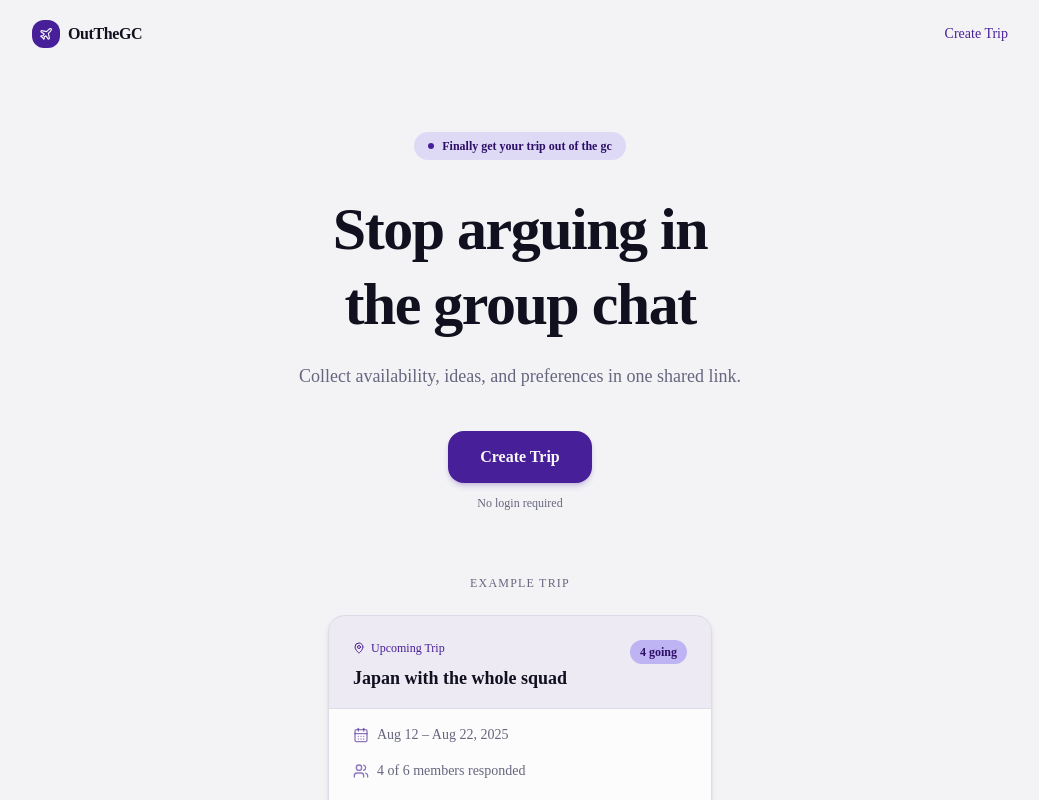
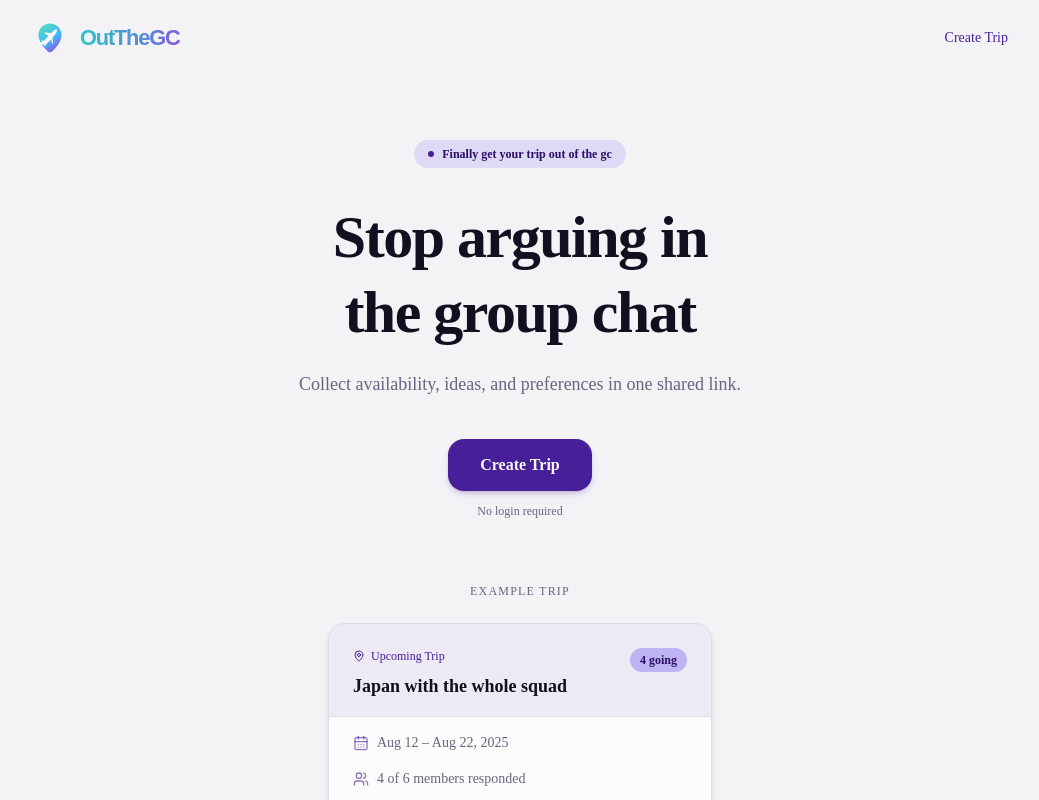
Before and after one commit to kylerhuu/OutTheGC-25, a Next.js app: page / in a window 1280 px wide. Shown: the top 800 px of the page, without its empty margins (120-1159 px from the left). Built offline with nearby package versions, Linux system fonts and the light colour scheme.

Commit message:
branding ui

```diff
--- a/app/layout.tsx
+++ b/app/layout.tsx
@@ -7,21 +7,9 @@ export const metadata: Metadata = {
   description: 'finally get your trip out of the gc',
   generator: 'v0.app',
   icons: {
-    icon: [
-      {
-        url: '/icon-light-32x32.png',
-        media: '(prefers-color-scheme: light)',
-      },
-      {
-        url: '/icon-dark-32x32.png',
-        media: '(prefers-color-scheme: dark)',
-      },
-      {
-        url: '/icon.svg',
-        type: 'image/svg+xml',
-      },
-    ],
-    apple: '/apple-icon.png',
+    icon: '/outthegc-mark.svg',
+    shortcut: '/outthegc-mark.svg',
+    apple: '/outthegc-mark.svg',
   },
 }
 
--- a/app/page.tsx
+++ b/app/page.tsx
@@ -1,8 +1,8 @@
 "use client"
 
 import { useState } from "react"
-import { Plane } from "lucide-react"
 import { CreateTripModal } from "@/components/tripsync/create-trip-modal"
+import { OutTheGCLogo } from "@/components/tripsync/outthegc-logo"
 import { TripPreviewCard } from "@/components/tripsync/trip-preview-card"
 
 export default function Home() {
@@ -12,12 +12,7 @@ export default function Home() {
     <main className="min-h-screen bg-background flex flex-col">
       {/* Nav */}
       <header className="w-full flex items-center justify-between px-6 py-5 max-w-5xl mx-auto">
-        <div className="flex items-center gap-2">
-          <div className="w-7 h-7 rounded-lg bg-primary flex items-center justify-center">
-            <Plane className="w-3.5 h-3.5 text-primary-foreground" />
-          </div>
-          <span className="text-base font-semibold text-foreground tracking-tight">OutTheGC</span>
-        </div>
+        <OutTheGCLogo markClassName="h-9 w-9" textClassName="h-7" />
         <button
           onClick={() => setModalOpen(true)}
           className="text-sm font-medium text-primary hover:opacity-80 transition-opacity"
--- a/components/tripsync/create-trip-modal.tsx
+++ b/components/tripsync/create-trip-modal.tsx
@@ -1,8 +1,9 @@
 "use client"
 
 import { useMemo, useState } from "react"
-import { X, Plane } from "lucide-react"
+import { X } from "lucide-react"
 import { CopyButton } from "@/components/tripsync/copy-button"
+import { OutTheGCLogo } from "@/components/tripsync/outthegc-logo"
 import type { TripRecord } from "@/lib/trip-types"
 
 interface CreateTripModalProps {
@@ -100,9 +101,7 @@ export function CreateTripModal({ open, onClose }: CreateTripModalProps) {
         {!generated ? (
           <>
             <div className="flex items-center gap-3 mb-6">
-              <div className="w-9 h-9 rounded-xl bg-primary/10 flex items-center justify-center">
-                <Plane className="w-4 h-4 text-primary" />
-              </div>
+              <OutTheGCLogo showText={false} markClassName="h-10 w-10" />
               <div>
                 <h2 id="modal-title" className="text-lg font-semibold text-foreground">
                   New Trip
@@ -181,9 +180,7 @@ export function CreateTripModal({ open, onClose }: CreateTripModalProps) {
           </>
         ) : (
           <div className="flex flex-col items-center text-center gap-5 py-2">
-            <div className="w-14 h-14 rounded-2xl bg-primary/10 flex items-center justify-center">
-              <Plane className="w-6 h-6 text-primary" />
-            </div>
+            <OutTheGCLogo showText={false} markClassName="h-16 w-16" />
             <div>
               <h2 className="text-xl font-semibold text-foreground mb-1">Your link is ready!</h2>
               <p className="text-sm text-muted-foreground">
--- /dev/null
+++ b/components/tripsync/outthegc-logo.tsx
@@ -0,0 +1,76 @@
+'use client'
+
+import { cn } from '@/lib/utils'
+
+interface OutTheGCLogoProps {
+  className?: string
+  markClassName?: string
+  textClassName?: string
+  showText?: boolean
+}
+
+export function OutTheGCLogo({
+  className,
+  markClassName,
+  textClassName,
+  showText = true,
+}: OutTheGCLogoProps) {
+  return (
+    <div className={cn('flex items-center gap-3', className)}>
+      <svg
+        viewBox="0 0 96 96"
+        aria-hidden="true"
+        className={cn('h-10 w-10 shrink-0', markClassName)}
+      >
+        <defs>
+          <linearGradient id="outthegc-mark-gradient" x1="24" y1="12" x2="72" y2="84" gradientUnits="userSpaceOnUse">
+            <stop offset="0%" stopColor="#4FE0BC" />
+            <stop offset="55%" stopColor="#42B7F5" />
+            <stop offset="100%" stopColor="#A43FE1" />
+          </linearGradient>
+        </defs>
+        <path
+          fill="url(#outthegc-mark-gradient)"
+          d="M48 9C31.1 9 17.25 22.5 17.25 39.7C17.25 55.15 29.5 72.7 43.45 84.5C46.1 86.75 49.9 86.75 52.55 84.5C66.5 72.7 78.75 55.15 78.75 39.7C78.75 22.5 64.9 9 48 9Z"
+        />
+        <path
+          fill="#fff"
+          d="M65.12 24.71C63.59 24.68 61.55 25.67 59.1 27.63L50.46 35.02L39.72 33.47C36.68 33.05 34.61 33.92 32.99 36.11L44.61 42.41L31.82 55.08L25.69 54.36C24.87 54.27 24.46 55.31 25.12 55.83L32.03 61.23L32.99 69.11C33.11 69.96 34.17 70.23 34.67 69.53L38.62 63.98L51.46 51.14L53.33 63.76C55.49 62.18 56.49 60.13 56.07 57.12L54.49 46.41L61.91 37.76C65.52 33.3 66.62 30.2 66.47 27.91C66.39 26.03 66.04 24.73 65.12 24.71Z"
+        />
+        <path
+          fill="#fff"
+          d="M34.06 56.7C29.86 59.32 24.48 60.1 18.84 58.86C18.18 58.71 17.64 59.47 18.05 60L18.33 60.36C22.74 66.08 31.12 67.18 36.86 62.84L41.49 59.34L34.06 56.7Z"
+          opacity="0.96"
+        />
+      </svg>
+
+      {showText && (
+        <svg
+          viewBox="0 0 326 72"
+          aria-label="OutTheGC"
+          role="img"
+          className={cn('h-8 w-auto', textClassName)}
+        >
+          <defs>
+            <linearGradient id="outthegc-wordmark-gradient" x1="0" y1="18" x2="326" y2="54" gradientUnits="userSpaceOnUse">
+              <stop offset="0%" stopColor="#2EC6C8" />
+              <stop offset="55%" stopColor="#5B82D8" />
+              <stop offset="100%" stopColor="#B233E5" />
+            </linearGradient>
+          </defs>
+          <text
+            x="0"
+            y="54"
+            fill="url(#outthegc-wordmark-gradient)"
+            fontFamily="Arial, Helvetica, sans-serif"
+            fontSize="56"
+            fontWeight="700"
+            letterSpacing="-3"
+          >
+            OutTheGC
+          </text>
+        </svg>
+      )}
+    </div>
+  )
+}
```
Also changed, not shown: public/outthegc-logo.svg (added), public/outthegc-mark.svg (added).
